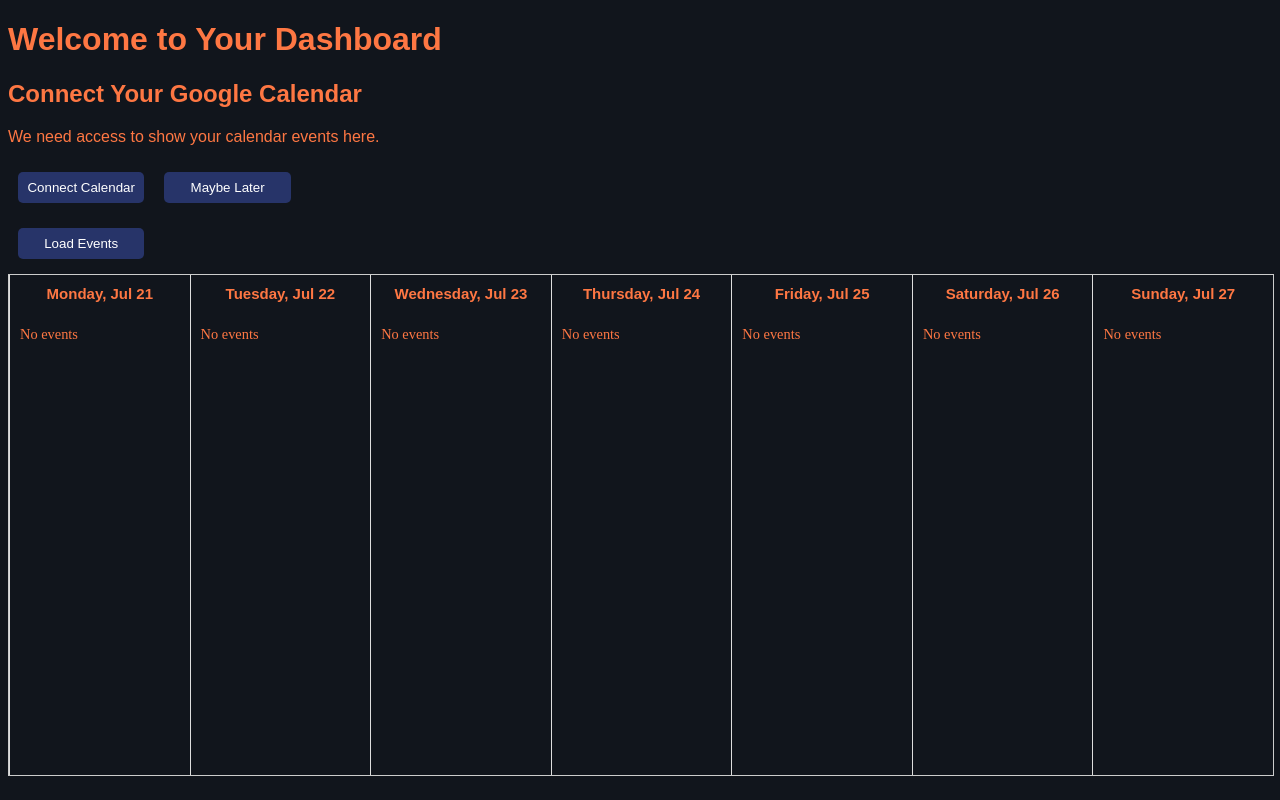
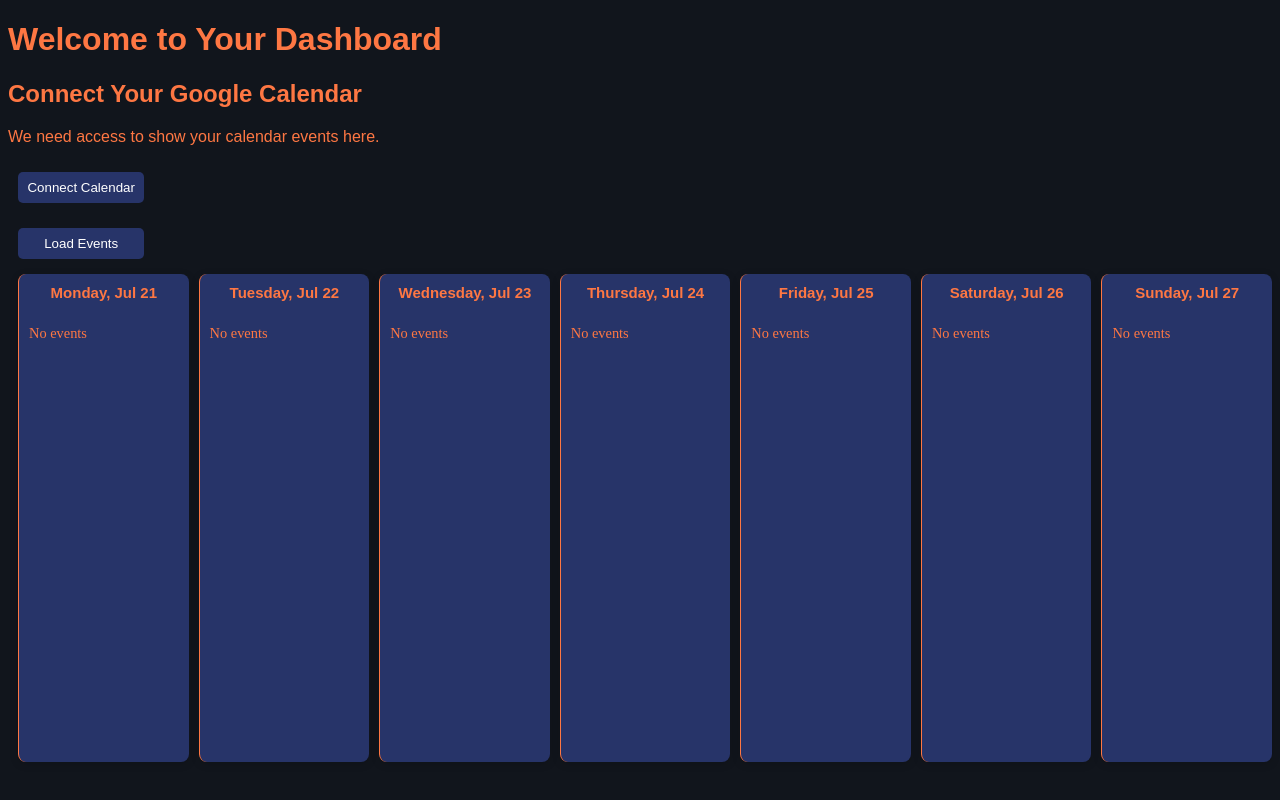
Before and after one commit to AlecLichtenberger/ChromeMemory, a React (Create React App) app in the folder frontend/: page /home in a window 1280 px wide. Built offline with nearby package versions, Linux system fonts and the light colour scheme.

Commit message:
More frontend changes

```diff
--- a/frontend/src/components/CalConnectModal.js
+++ b/frontend/src/components/CalConnectModal.js
@@ -13,7 +13,7 @@ const CalendarModal = ({ isOpen, onClose, onConnect }) => {
         <h2 style = {styles.headerText}>Connect Your Google Calendar</h2>
         <p style = {styles.headerText}>We need access to show your calendar events here.</p>
         <BackendButton onClick={onConnect} >Connect Calendar</BackendButton>
-        <BackendButton onClick={onClose} className="close-btn" >Maybe Later</BackendButton>
+
       </div>
     </div>
   );
--- a/frontend/src/components/calendar.css
+++ b/frontend/src/components/calendar.css
@@ -1,9 +1,12 @@
 .calendar-event{
-    font-weight: bold;
-    font-size: 15px;
-    margin-bottom: 6px;
-    color: #FE7743;
-    font-family: 'Work Sans', sans-serif;
+    background-color: #273469;
+    color: white;
+    border-radius: 8px;
+    padding: 10px;
+    margin-bottom: 12px;
+    box-shadow: 0 2px 8px rgba(0, 0, 0, 0.15);
+    transition: transform 0.2s ease;
+
 }
 
 .event-title{
@@ -27,3 +30,21 @@
     color: #FE7743;
     font-family: 'Work Sans', sans-serif;
 }
+
+.day-column{
+    background-color: #273469;
+    border-radius: 8px;
+    padding: 10px;
+    margin-bottom: 12px;
+    box-shadow: 0 2px 8px rgba(0, 0, 0, 0.15);
+    transition: transform 0.2s ease;
+    flex: 1;
+    margin-left: 10px;
+    border-left: 1px solid #FE7743;
+    display: flex;
+    flex-direction: column;
+    padding: 10px;
+    box-sizing: border-box;
+    overflow-y: auto;
+
+}
--- a/frontend/src/components/calendar.js
+++ b/frontend/src/components/calendar.js
@@ -113,18 +113,8 @@ const styles = {
     flexDirection: "row",
     width: "100%",
     height: "500px",
-    border: "1px solid #ccc",
   },
-  dayColumn: {
-    flex: 1,
-    borderLeft: "1px solid #ddd",
 
-    display: "flex",
-    flexDirection: "column",
-    padding: "10px",
-    boxSizing: "border-box",
-    overflowY: "auto",
-  },
   dayHeader: {
     fontWeight: "bold",
     marginBottom: "10px",
@@ -140,9 +130,6 @@ const styles = {
     borderRadius: "4px",
     fontSize: "0.9em",
   },
-
-
-
 };
 
 export default CalendarWidget;
```
